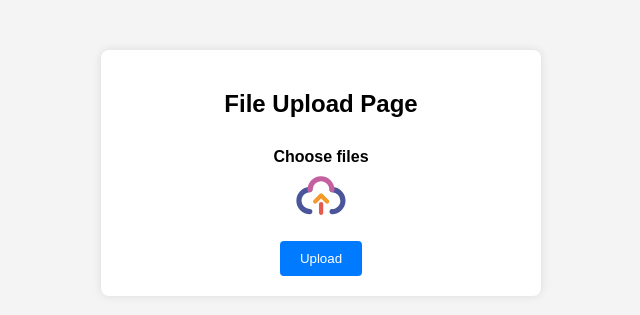
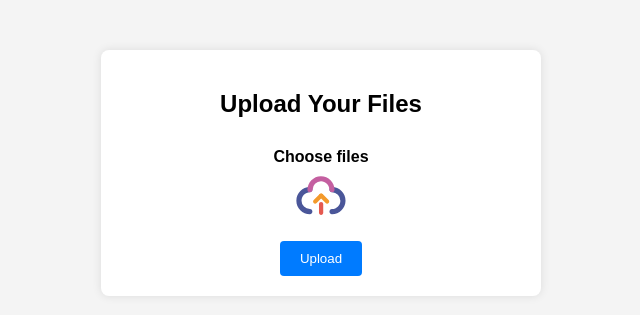
Before and after one commit to RKDhakad/FileUploadServer, a Flask app: page / in a window 1280 px wide. Shown: the top 315 px of the page, without its empty margins (319-959 px from the left). Run offline with Flask 3, Linux system fonts and the light colour scheme; parts of the project's set-up code (start-up, migrations or seed data) failed here and were passed over.

Commit message:
upload_page.html

```diff
--- a/templates/upload_page.html
+++ b/templates/upload_page.html
@@ -10,7 +10,7 @@
 
 <body>
     <div class="container">
-        <h2>File Upload Page</h2>
+        <h2>Upload Your Files</h2>
         <form id="uploadForm" enctype="multipart/form-data">
             <label for="file" class="file-label">
                 <span>Choose files</span>
```
